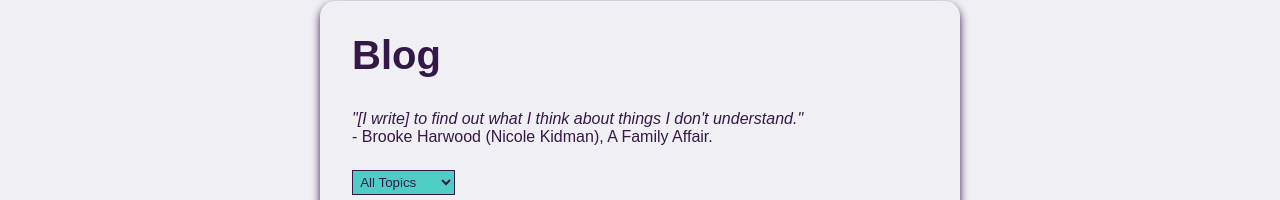
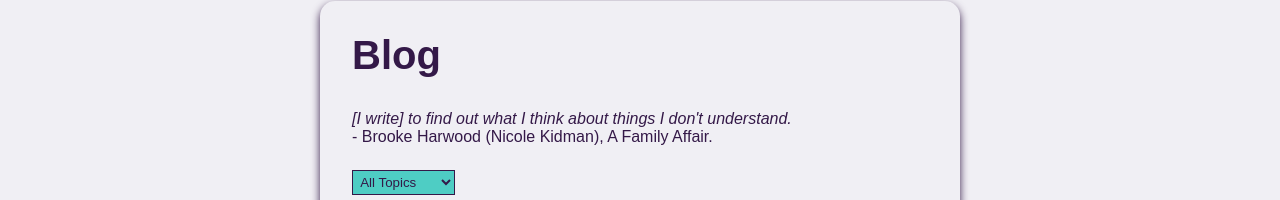
Before and after one commit to lauralikespi/lauralikespi-website, a Next.js app: page /blog in a window 1280 px wide. Shown: the part 259-459 px from the top of the page. Built offline with nearby package versions, Linux system fonts and the light colour scheme.

Commit message:
fix quotation mark

```diff
--- a/app/components/BlogPage.js
+++ b/app/components/BlogPage.js
@@ -22,7 +22,7 @@ const BlogPage = ({ posts, currentPage, totalPages, topics, currentTopic }) => {
     <div className={styles.blogPage}>
       <h1>Blog</h1>
 
-      <p><i>"[I write] to find out what I think about things I don't understand."</i> <br/>- Brooke Harwood (Nicole Kidman), A Family Affair.</p>
+      <p><i>[I write] to find out what I think about things I don't understand.</i> <br/>- Brooke Harwood (Nicole Kidman), A Family Affair.</p>
       <div className={styles.topicFilter}>
         <select
           value={currentTopic || ''}
```
